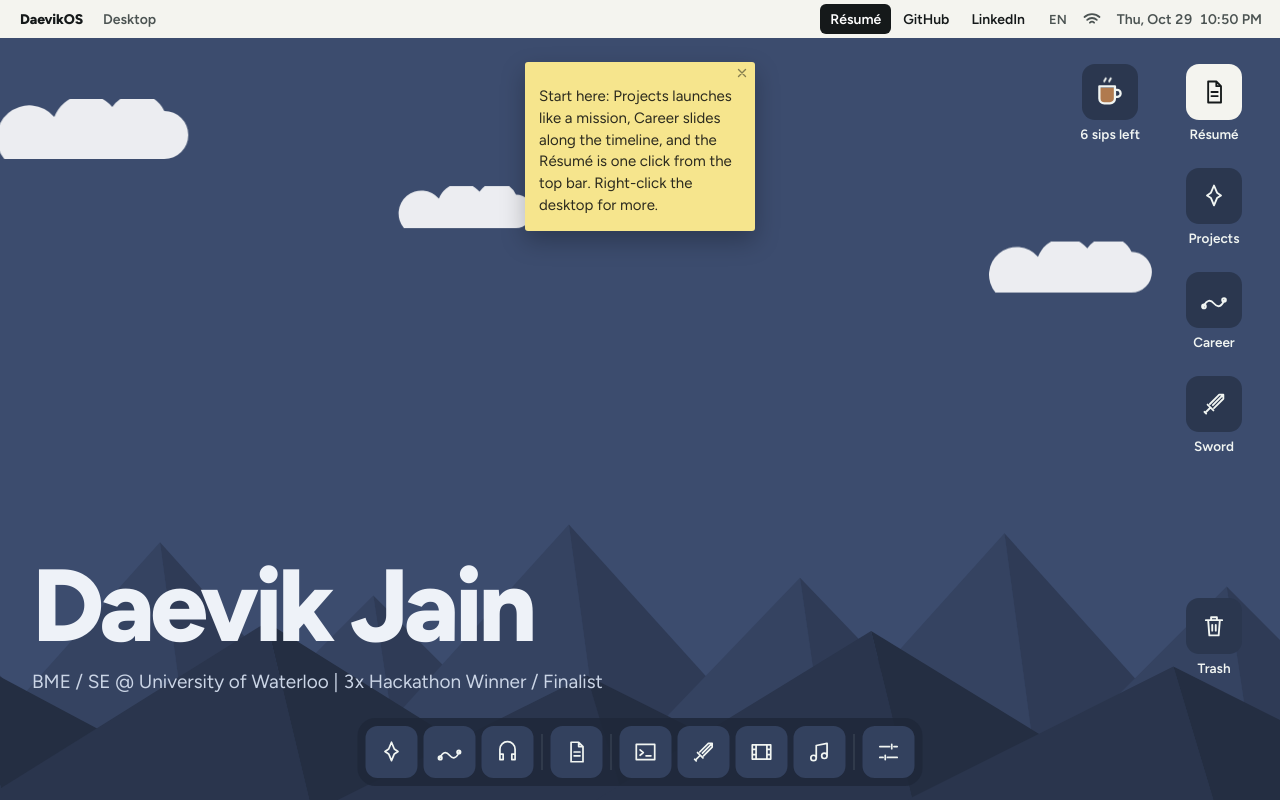
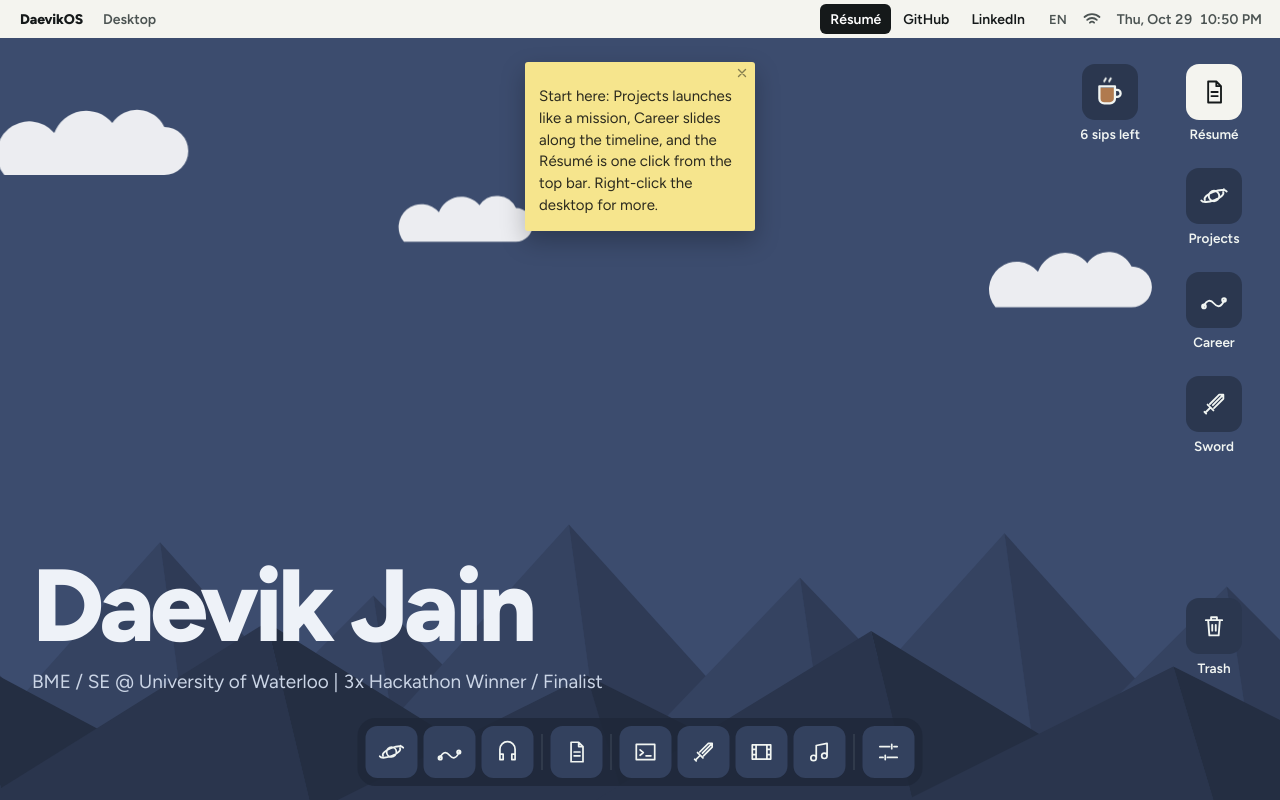
Before and after one commit to DJFiya/portfolio-main, a React (Vite) app: page / in a window 1280 px wide. Built offline with nearby package versions, Linux system fonts and the light colour scheme.

Commit message:
fix(desktop): give Projects an orbit icon and stop clipping the tops of the clouds

```diff
--- a/src/os/Wallpaper.tsx
+++ b/src/os/Wallpaper.tsx
@@ -20,7 +20,7 @@
 
 function Cloud() {
   return (
-    <svg width="220" height="70" viewBox="0 0 220 70" aria-hidden="true">
+    <svg width="220" height="86" viewBox="0 -16 220 86" aria-hidden="true">
       <path d="M30 60h160a24 24 0 0 0 0-48 30 30 0 0 0-52-4 34 34 0 0 0-58 10A22 22 0 0 0 30 60z" fill="#FFF" />
     </svg>
   )
--- a/src/os/icons.tsx
+++ b/src/os/icons.tsx
@@ -1,7 +1,8 @@
 import type { ReactNode } from 'react'
 
 const PATHS = {
-  projects: 'M12 3l2.6 6.2 3.4 2.3-3.4 2.3L12 20l-2.6-6.2L6 11.5l3.4-2.3z',
+  // A planet with an orbit ring and a satellite, for the launch console
+  projects: 'M16.5 12a4.5 4.5 0 1 1-9 0 4.5 4.5 0 0 1 9 0zM4.2 15.5c-1.3-1.9 2-5 7.3-7s10.3-2.3 11.4-.4M19.8 8.5c1.3 1.9-2 5-7.3 7s-10.3 2.3-11.4.4M20.5 6.2h.01',
   career: 'M3 17.5c3-6 6-6 9-2.5s6 3.5 9-3M5 17.5a1.6 1.6 0 1 1-3.2 0 1.6 1.6 0 0 1 3.2 0zM22.2 12a1.6 1.6 0 1 1-3.2 0 1.6 1.6 0 0 1 3.2 0z',
   resume: 'M7 3h7l4 4v14H7zM14 3v4h4M9.8 12h5.4M9.8 15.5h5.4',
   contact: 'M5 18V9.5a7 7 0 0 1 14 0V18M5 14h3v5H5zM16 14h3v5h-3z',
```
